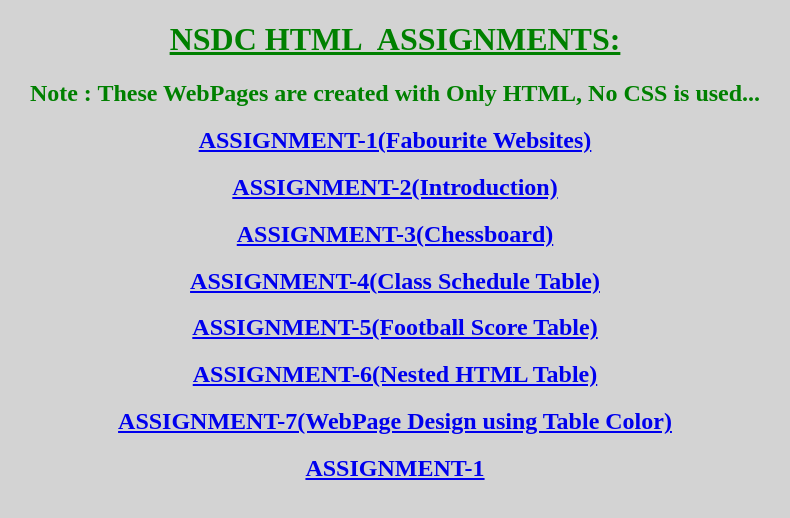
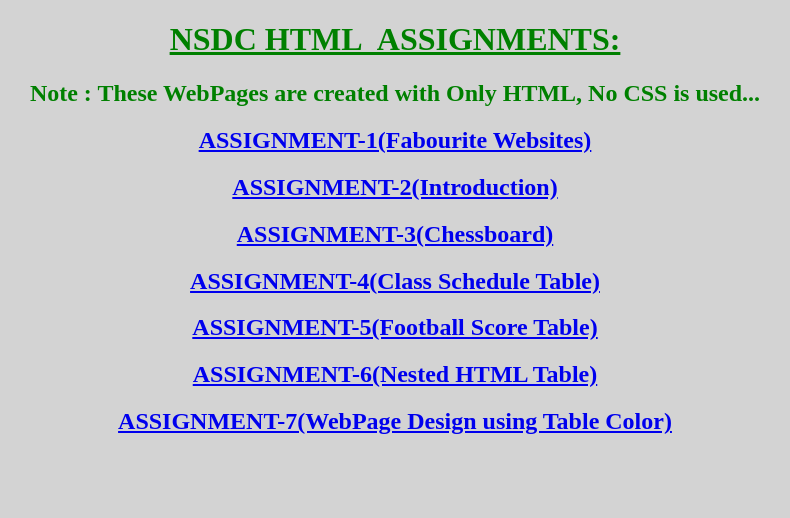
Before and after one commit to codewithkrishan2/html, a plain HTML site: page index.html in a window 1280 px wide. Shown: the whole page, without its empty margins (245-1035 px from the left). Drawn offline with Linux system fonts and the light colour scheme.

Commit message:
updated index

```diff
--- a/index.html
+++ b/index.html
@@ -15,7 +15,7 @@
     <h2><a href="assignments/assignment5.html" >ASSIGNMENT-5(Football Score Table)</a></h2>
     <h2><a href="assignments/assignment6.html" >ASSIGNMENT-6(Nested HTML Table)</a></h2>
     <h2><a href="assignments/assignment7.html" >ASSIGNMENT-7(WebPage Design using Table Color)</a></h2>
-    <h2><a href="assignments/assignment1.html" >ASSIGNMENT-1</a></h2>
+    <!-- <h2><a href="assignments/assignment1.html" >ASSIGNMENT-1</a></h2> -->
 
 
 </body>
```
